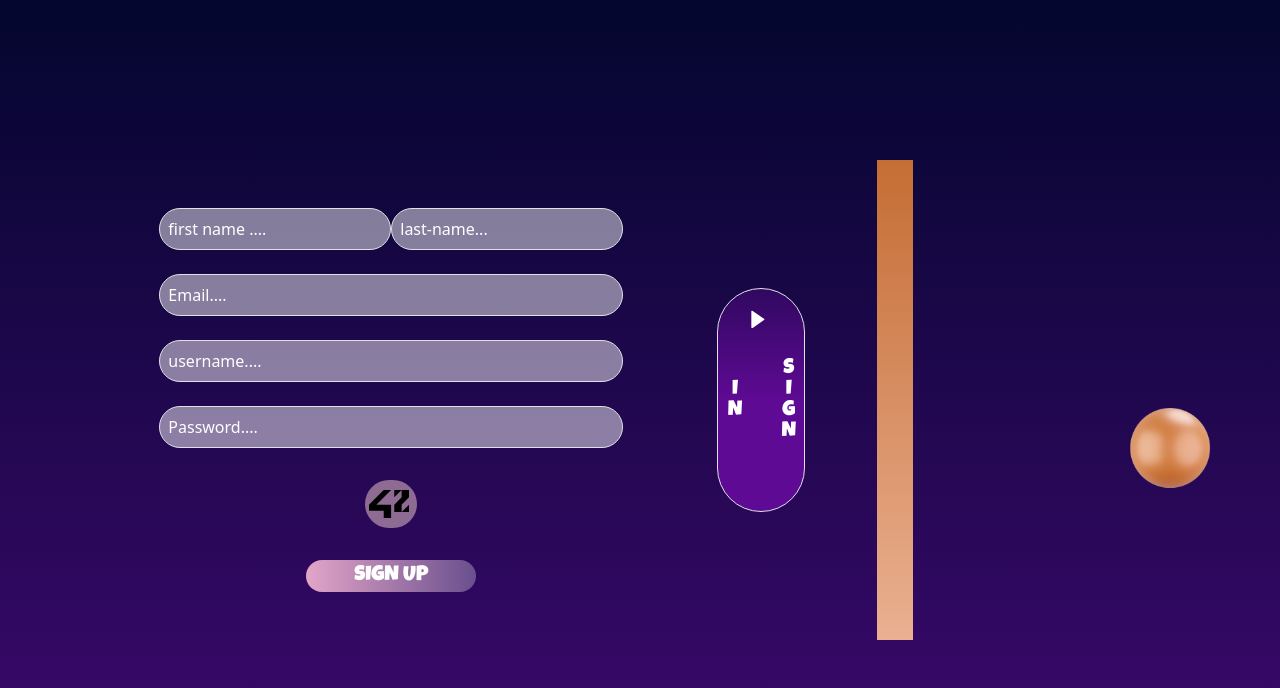
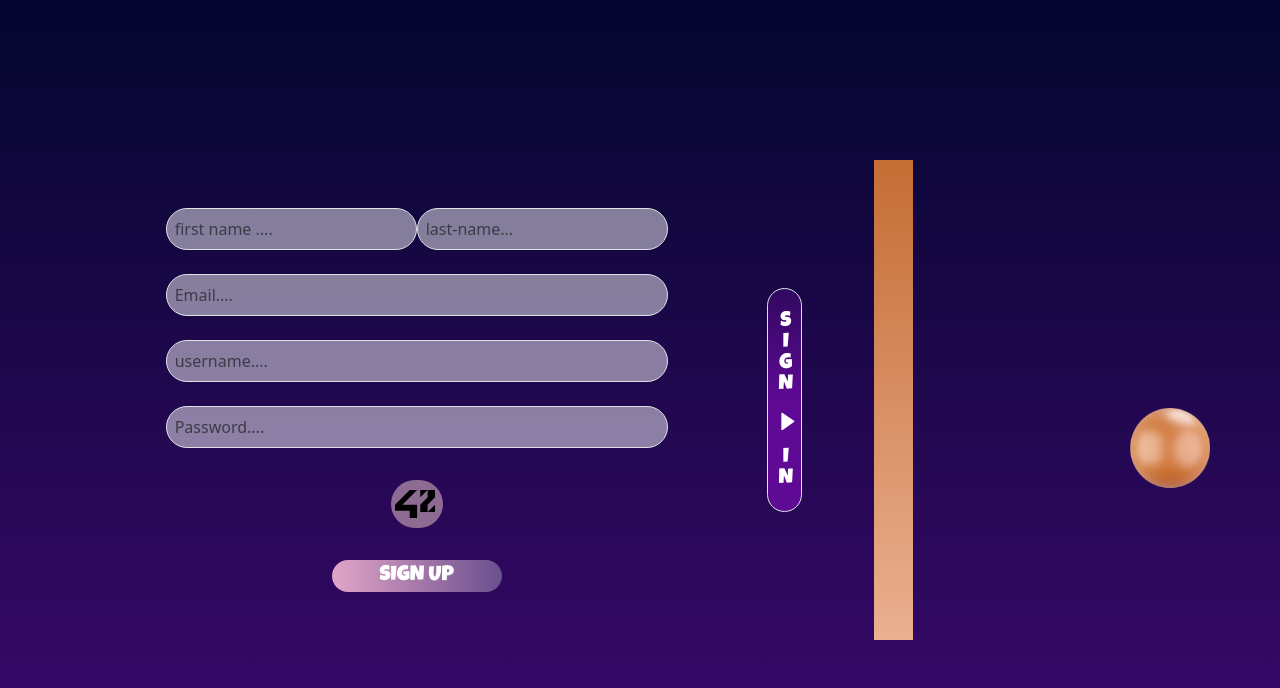
Before and after one commit to TakrayoutMohamed/ft_transcendence, a React (Vite) app in the folder frontend/: page /sign-up in a window 1280 px wide. Shown: the top 688 px of the page. Built offline with nearby package versions, Linux system fonts and the light colour scheme.

Commit message:
Update fix some styling in front end and also the consumes in backend

```diff
--- a/frontend/src/pages/private/components/Sidebar.tsx
+++ b/frontend/src/pages/private/components/Sidebar.tsx
@@ -13,7 +13,7 @@ import { sidebar } from "../styles";
 const Sidebar = () => {
   return (
     <>
-      <div className={`${sidebar} backgroundActive`}>
+      <div className={`${sidebar}`}>
         <div className="sidebar-content">
           <div className="brand-icon">
             <img
--- a/frontend/src/pages/private/styles/Sidebar.module.css
+++ b/frontend/src/pages/private/styles/Sidebar.module.css
@@ -28,6 +28,9 @@
 
         div[class*="link-icon"] {
             height: fit-content;
+            display: flex;
+            align-items: center;
+            justify-content: center;
 
             >img {
                 width: 50%;
--- a/frontend/src/pages/public/not-signed-in/SignUp.tsx
+++ b/frontend/src/pages/public/not-signed-in/SignUp.tsx
@@ -1,5 +1,4 @@
 import axios from "@/src/services/api/axios";
-// import { store } from "@/src/states/store";
 import { zodResolver } from "@hookform/resolvers/zod";
 import {
   signUpAnimation,
@@ -12,8 +11,7 @@ import { AxiosError } from "axios";
 import { useEffect, useState } from "react";
 import { SubmitHandler, useForm } from "react-hook-form";
 import { BiSolidRightArrow } from "react-icons/bi";
-import { FcGoogle } from "react-icons/fc";
-import { Si42, SiGithub } from "react-icons/si";
+import { Si42 } from "react-icons/si";
 import { useNavigate } from "react-router-dom";
 import { z } from "zod";
 import { authenticateWithThirdParty } from "../../modules/authenticateWithThirdParty";
@@ -83,7 +81,7 @@ const SignUp = () => {
   };
   return (
     <div
-      className={`d-flex animationSelectorSignUp w-100 ${signUpRenderAnimation} ${signUp}`}
+      className={`animationSelectorSignUp ${signUpRenderAnimation} ${signUp}`}
     >
       <div className="w-100 ">
         <div className="d-flex justify-content-center h-100">
@@ -159,7 +157,7 @@ const SignUp = () => {
                 <Si42 size={40} color="#000000" />
               </div>
             </div>
-            <div className="text-center">
+            <div className="signup-button">
               <button
                 type="submit"
                 className="rounded-5 px-5 py-1 h4 m-0 text-nowrap"
@@ -177,7 +175,7 @@ const SignUp = () => {
           onClick={() => startAnimationSignUp()}
         >
           SIGN
-          <BiSolidRightArrow className="m-0 me-2 my-3" size="1em" />
+          <BiSolidRightArrow className="m-0 me-0 my-3" size="1em" />
           IN
         </p>
       </div>
--- a/frontend/src/pages/public/styles/SignIn.module.css
+++ b/frontend/src/pages/public/styles/SignIn.module.css
@@ -1,14 +1,31 @@
 .signIn {
+  display: flex;
+  flex-direction: row-reverse;
+  width: 100%;
+
   input,
   :focus {
     color: #ffffff;
     background: #ffffff7a;
   }
+  input{
     ::placeholder {
       color: white;
     }
+  }
+
+  div[class~="signin-button"]
+  {
+    display: flex;
+    justify-content: center;
     button {
       background: linear-gradient(90deg, #e3a5c7 0%, #694f8e 100%);
+      text-align: center;
+      padding-top : 0.2em;
+      text-wrap: nowrap;
+      background-color: red;
+      border-radius: 12px;
+      padding-inline:1em;
       color: #ffffff;
       border: 0px;
       font-family: "LuckiestGuy";
@@ -16,7 +33,8 @@
       font-size: 1.3rem;
     }
   }
-div[id*="modalOtp"] {
+}
+div[id~="modalOtp"] {
   display: flex;
   flex-direction: row;
   justify-content: center;
@@ -31,19 +49,31 @@ div[id*="modalOtp"] {
   margin-bottom: auto;
 }
 
-div[id*="modalOtp"]:focus {
+div[id~="modalOtp"]:focus {
   outline: none;
 }
 
 .signInBare {
+  border: .4em solid whilte;
+  display: flex;
+  margin-block:auto;
+  margin-inline : 2em;
+  margin-left:3em;
+  padding: 0px;
   background: linear-gradient(180deg, #03062e -50%, #5f0a94 50.71%);
   height: 14em;
   border-radius: 50px;
+  cursor: pointer;
   color: #ffffff;
-  cursor: pointer;
 }
 
 .signInBare > p {
+  display: flex;
+  flex-direction: row;
+  justify-content: center;
+  flex-wrap: nowrap;
+  text-align: center;
+  margin:0.2em;
   font-family: "LuckiestGuy";
   font-weight: normal;
   font-size: 1.2rem;
--- a/frontend/src/pages/public/styles/SignUp.module.css
+++ b/frontend/src/pages/public/styles/SignUp.module.css
@@ -1,20 +1,36 @@
 .signUp{
+    display: flex;
+    flex-direction: row;
+    width: 100%;
+
     input, :focus
     {
         color: #FFFFFF;
         background: #FFFFFF7A;
     };
-    ::placeholder{
-        color:white;
-
+    input{
+        ::placeholder {
+          color: white;
+        }
     }
-    button{
-        background: linear-gradient(90deg, #E3A5C7 0%, #694F8E 100%);
-        color: #FFFFFF;
+    div[class~="signup-button"]
+    {
+      display: flex;
+      justify-content: center;
+      button {
+        background: linear-gradient(90deg, #e3a5c7 0%, #694f8e 100%);
+        text-align: center;
+        padding-top : 0.2em;
+        text-wrap: nowrap;
+        background-color: red;
+        border-radius: 12px;
+        padding-inline:1em;
+        color: #ffffff;
         border: 0px;
         font-family: "LuckiestGuy";
         font-weight: normal;
         font-size: 1.3rem;
+      }
     }
 }
 
@@ -32,6 +48,12 @@
 }
 
 .signUpBare>p {
+    display: flex;
+    flex-direction: row;
+    justify-content: center;
+    flex-wrap: nowrap;
+    text-align: center;
+    margin:0.2em;
     font-family: "LuckiestGuy";
     font-weight: normal;
     font-size: 1.3rem;
```
Also changed, not shown: 2 other files (tests, documents, lock files or other folders). Lines whose indentation alone changed are shown as unchanged.
